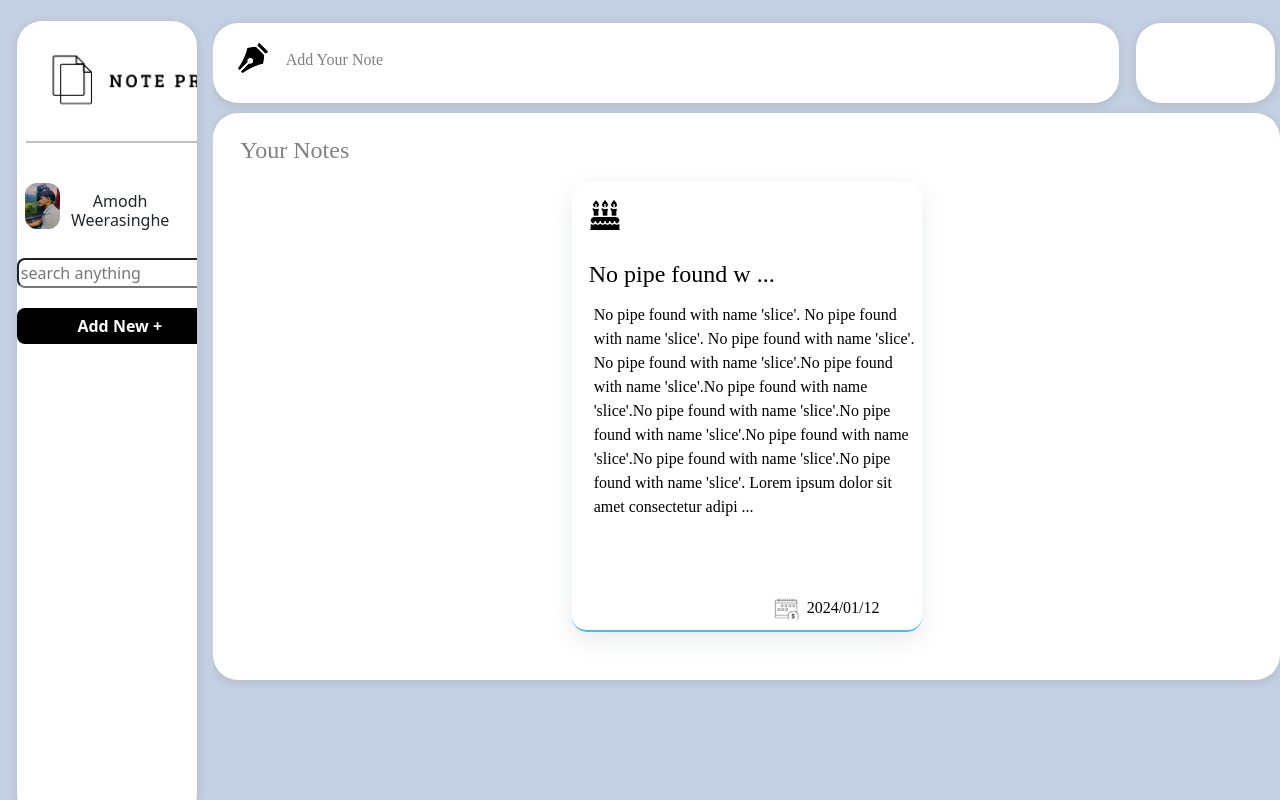
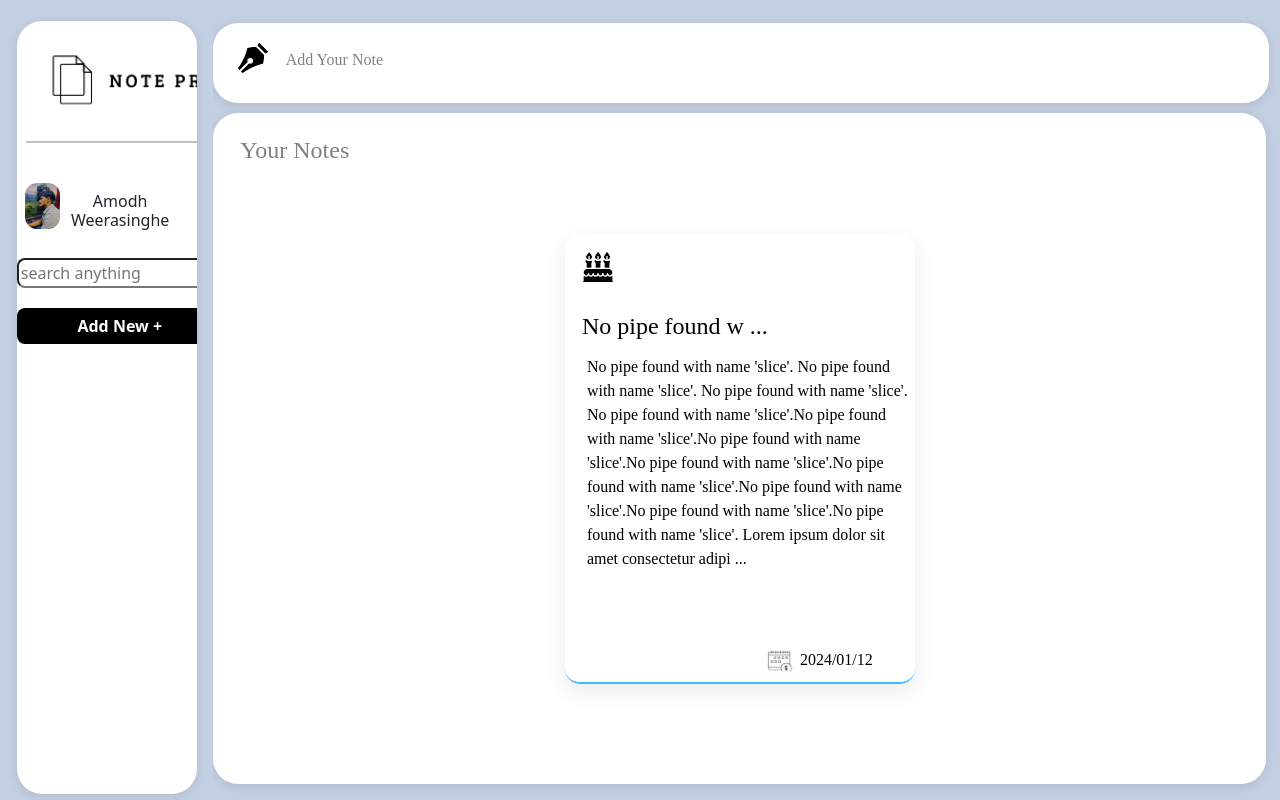
Before and after one commit to Amodhx/https---github.com-Amodhx-NotePro, an Angular app: page /home in a window 1280 px wide. Built offline with nearby package versions, Linux system fonts and the light colour scheme; a web font is replaced by a local one.

Commit message:
bug fixes in design development

```diff
--- a/src/app/component/main-page/main-page.component.css
+++ b/src/app/component/main-page/main-page.component.css
@@ -1,5 +1,5 @@
 #sideBar{
-    height: 95%;
+    height: 92%;
     width: 95%;
     top: 2.5%;
     background-color:white;
--- a/src/app/component/main-page/main-page.component.html
+++ b/src/app/component/main-page/main-page.component.html
@@ -7,13 +7,12 @@
         </div>
         <div class="col-md-10" style="height: 100%; overflow-y: scroll; overflow-x: hidden;">
             <div class="row" style="height: 10%;">
-                <div class="col-md-8" style=" box-shadow: rgba(99, 99, 99, 0.2) 0px 2px 8px 0px; background-color: white; height: 95%; width: 85%; border-radius: 25px;  position: relative; top: 25%; right: 0; bottom: 0; left: -6px; margin: auto;">
+                <div class="col-md-8" style=" box-shadow: rgba(99, 99, 99, 0.2) 0px 2px 8px 0px; background-color: white; height: 95%; width: 99%; border-radius: 25px;  position: relative; top: 25%; right: 0; bottom: 0; left: -6px; margin: auto;">
                     <img src="assets/penIcon.png" width="30px" alt="" style="position: relative;top: 20px;left: 13px;">
                     <h6 style="font-family: 'SUSE';position: relative;left: 61px; color: gray;top: -3px;">Add Your Note</h6>
                 </div>
-                <div class="col-md-2" style=" box-shadow: rgba(99, 99, 99, 0.2) 0px 2px 8px 0px; background-color: white; height: 95%; width: 13%; border-radius: 25px;  position: relative; top: 25%; right: 0; bottom: 0; left: 0; margin: auto;"></div>
             </div>
-            <div class="row mt-1" style="position: relative; top: 25px; box-shadow: rgba(99, 99, 99, 0.2) 0px 2px 8px 0px; height: fit-content;  background-color: white; border-radius: 25px;">
+            <div class="row mt-1" style="position: relative; top: 25px; box-shadow: rgba(99, 99, 99, 0.2) 0px 2px 8px 0px; height: fit-content;  background-color: white; border-radius: 25px;height: calc(80vh + 31px);width: 101%;">
 
                 <h4 style="font-family: 'SUSE';position: relative;top: 23px;left: 15px;color: gray;">Your Notes</h4>
 
```
